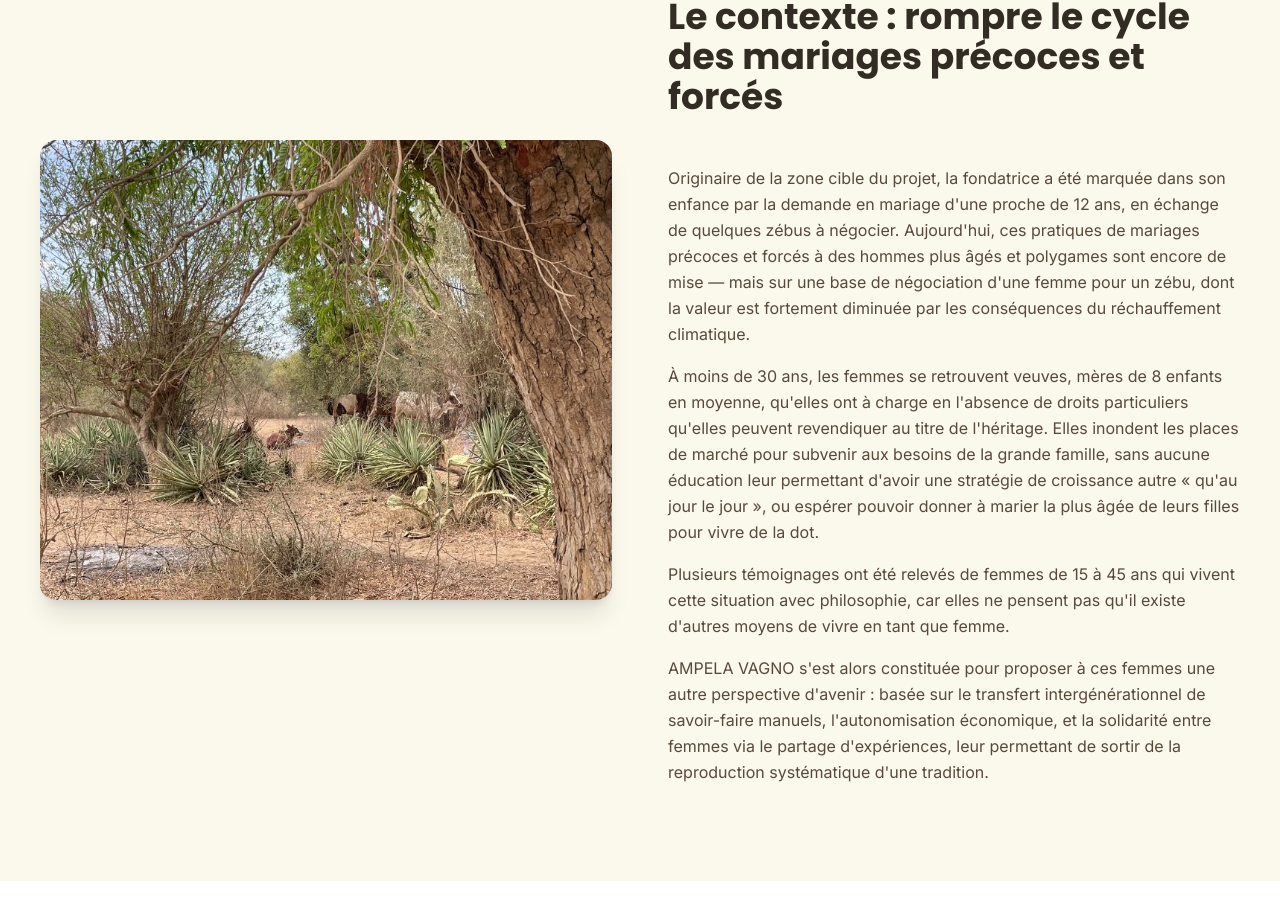
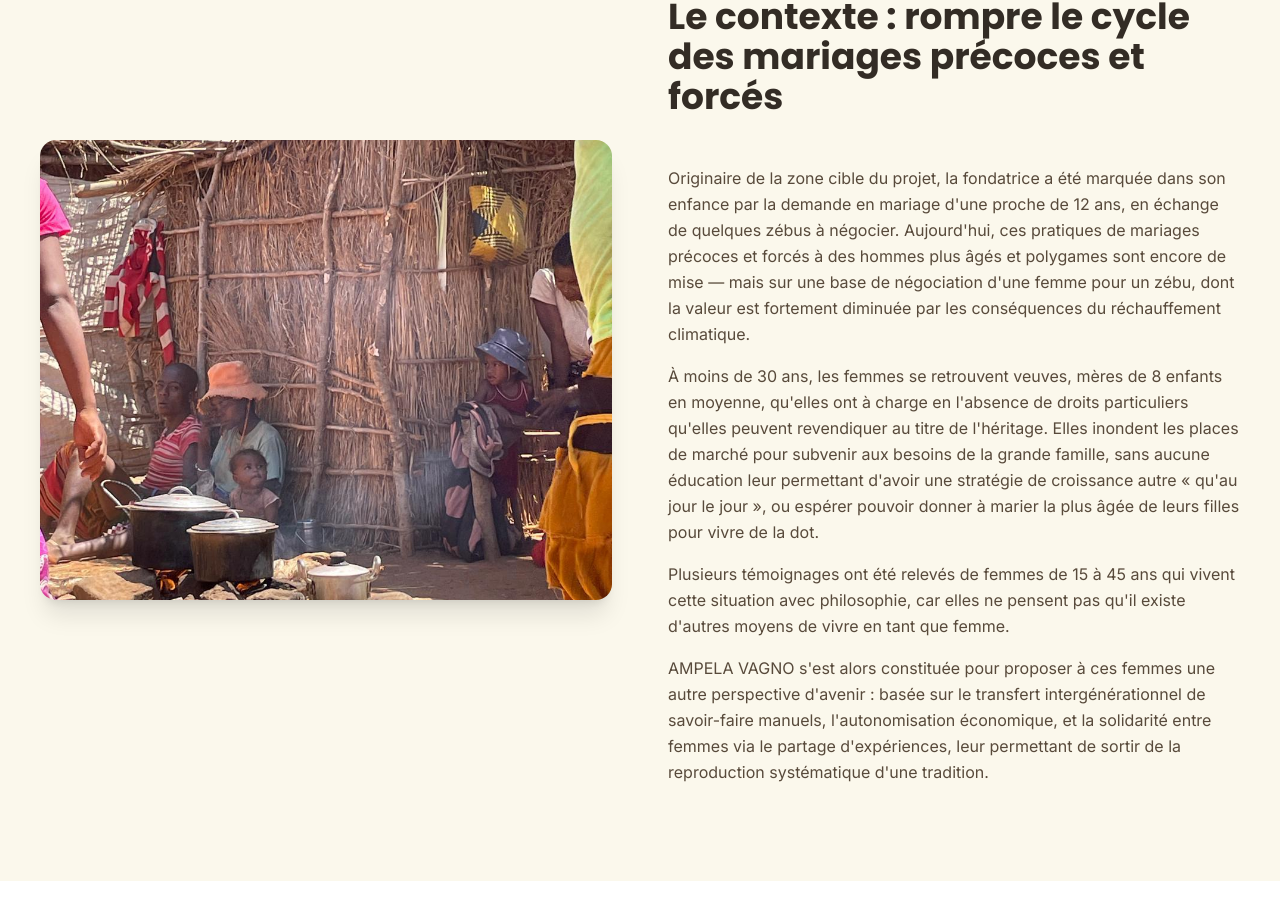
Before and after one commit to AMPELA-VAGNO/Ampela-vagno, a React (Vite) app: page /qui-sommes-nous in a window 1280 px wide. Shown: the part 1311-2231 px from the top of the page. Built offline with nearby package versions, Linux system fonts and the light colour scheme.

Commit message:
Remplacement photo contexte par cuisine_dehors

```diff
--- a/src/data/images.ts
+++ b/src/data/images.ts
@@ -22,4 +22,5 @@ export const images = {
   sensibilisationCouture: "/images/sensibilisation_couture.jpg",
   paysageSudEjeda: "/images/paysage_sud_ejeda.jpg",
   cuisineAV: "/images/cuisine_av.jpg",
+  cuisineDehors: "/images/cuisine_dehors.jpeg",
 };
--- a/src/pages/QuiSommesNous.tsx
+++ b/src/pages/QuiSommesNous.tsx
@@ -48,7 +48,7 @@ export default function QuiSommesNous() {
       <section id="contexte" className="section-padding bg-savane-50">
         <div className="container-custom grid lg:grid-cols-2 gap-14 items-center">
           <img
-            src={images.brousseAnimaux}
+            src={images.cuisineDehors}
             alt="Paysage rural du Sud de Madagascar"
             className="rounded-2xl object-cover w-full h-[460px] shadow-xl order-2 lg:order-1"
           />
```
Also changed, not shown: public/images/cuisine_dehors.jpeg (added).
